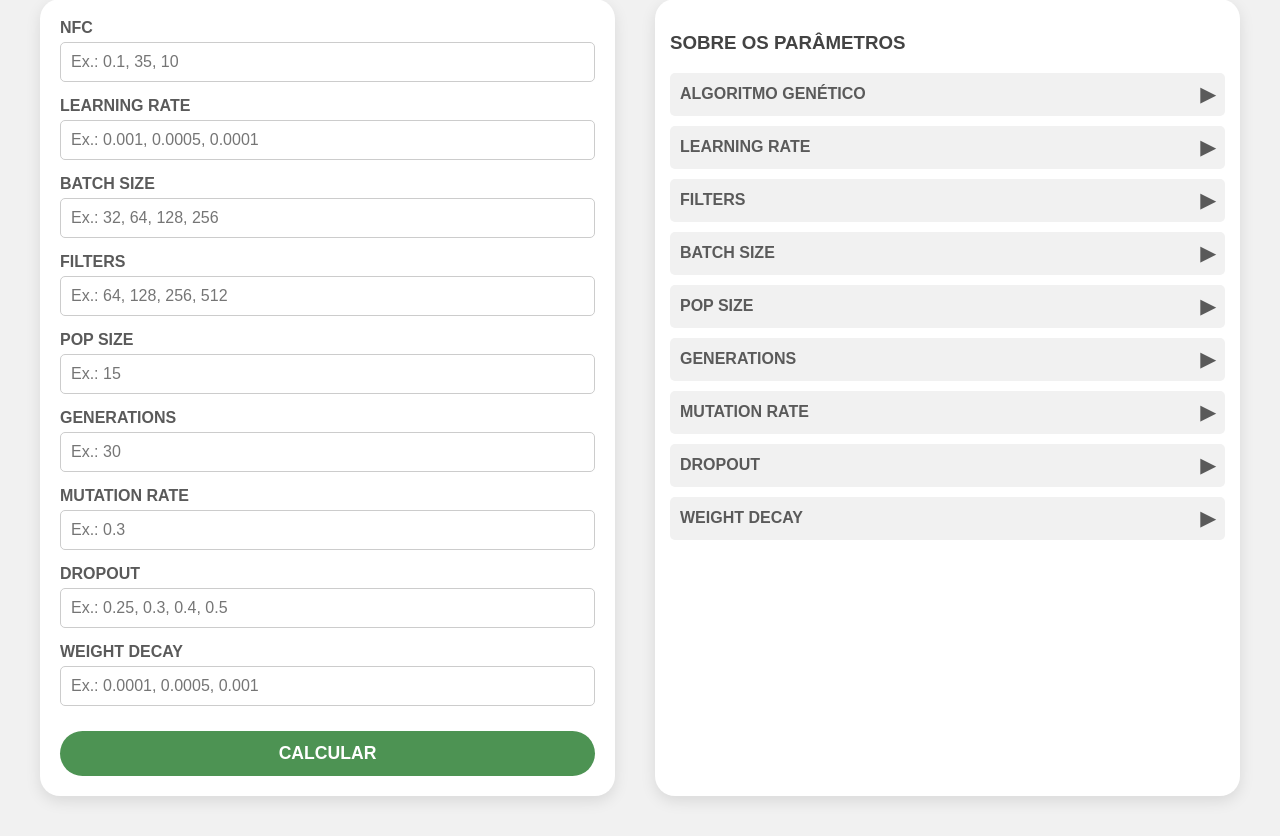
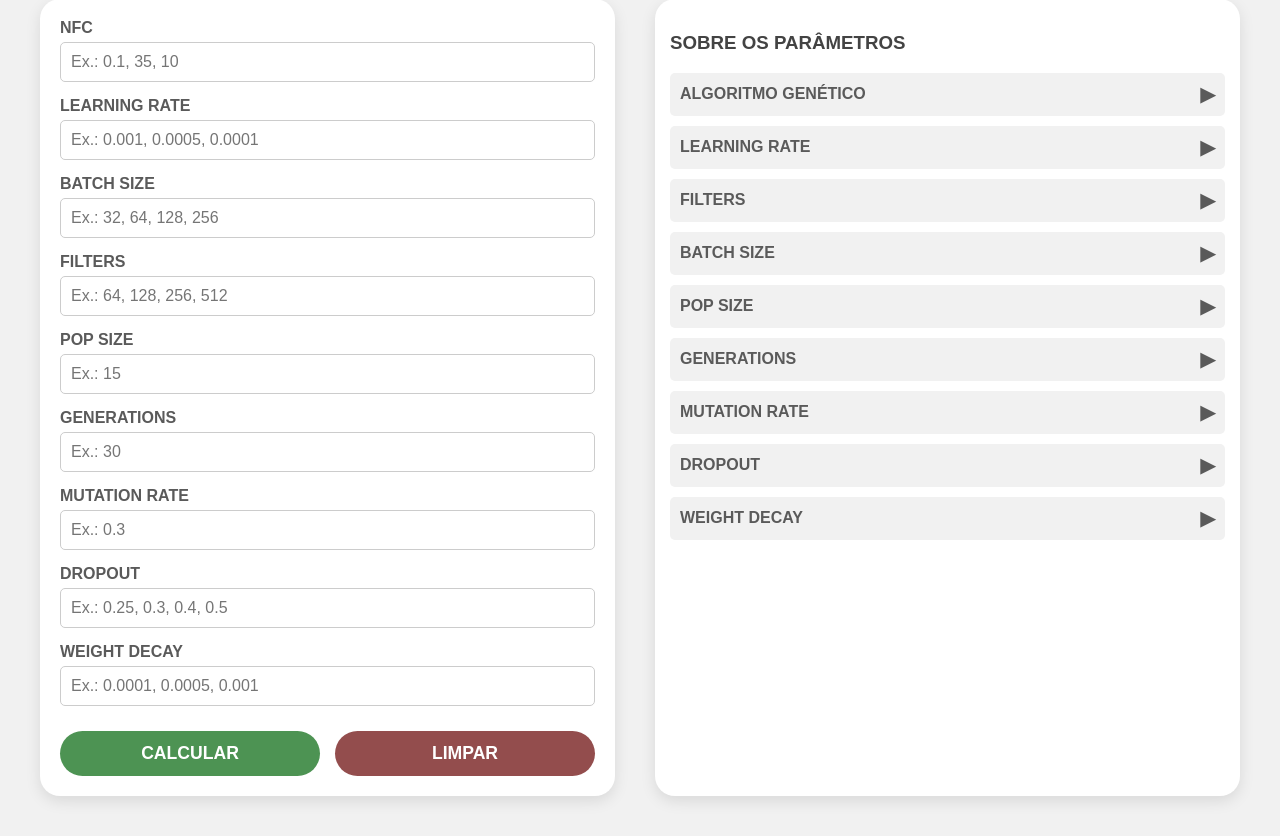
Before and after one commit to Brun0Henr1que/redes-convolucionais-Algoritmo-genetico, a FastAPI app: page / in a window 1280 px wide. Shown: the part 190-1026 px from the top of the page. Run offline with FastAPI, Linux system fonts and the light colour scheme.

Commit message:
ALteração estilo

```diff
--- a/MICROSSERVICO/app/templates/Home.html
+++ b/MICROSSERVICO/app/templates/Home.html
@@ -61,7 +61,10 @@
           <label for="weightDecay">WEIGHT DECAY</label>
           <input required type="text" id="weightDecay" name="weightDecay" class="validacao_parametros" placeholder="Ex.: 0.0001, 0.0005, 0.001" />
         </div>
-        <button class="calculate-btn" type="submit">CALCULAR</button>
+        <div class="button-group">
+          <button class="calculate-btn" type="submit">CALCULAR</button>
+          <button class="clear-btn" type="reset">LIMPAR</button>
+        </div>
       </form>
     </div>
 
--- a/MICROSSERVICO/app/templates/assets/css/style.css
+++ b/MICROSSERVICO/app/templates/assets/css/style.css
@@ -108,6 +108,12 @@
       transition: transform 0.3s ease-in-out, box-shadow 0.5s ease-in-out, border-color 0.5s ease-in-out;
     }
 
+    .button-group{
+      display: flex;
+      gap: 15px;
+      flew-direction:row;
+    }
+
     .input-group input:focus {
     border: 1px solid #4d9353;
      outline: none;
@@ -129,8 +135,27 @@
       font-size: 1.1rem;
       transition: background-color 0.3s;
     }
+
+    .clear-btn{
+      background-color:rgb(147, 77, 77);
+      color: white;
+      padding: 12px;
+      width: 100%;
+      border: none;
+      border-radius: 30px;
+      font-weight: bold;
+      cursor: pointer;
+      margin-top: 10px;
+      font-size: 1.1rem;
+      transition: background-color 0.3s;
+    }
+
     .calculate-btn:hover {
       background-color: #3c7542;
+    }
+
+    .clear-btn:hover {
+      background-color:rgb(117, 60, 60);
     }
     .section-title {
       font-weight: bold;
```
